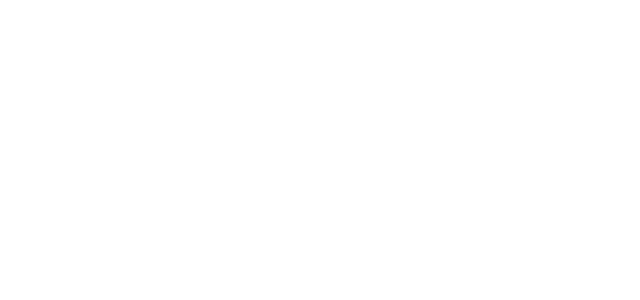
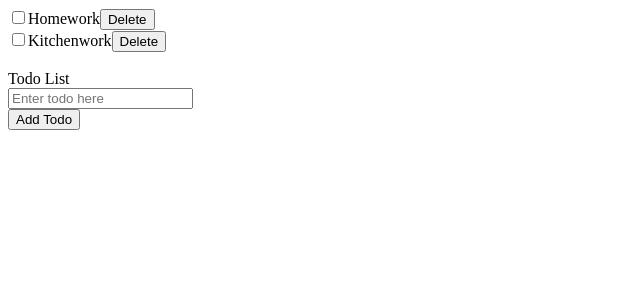
Before and after one commit to thomaserdmenger/simple-todo-list-react, a React (Vite) app: page / in a window 1280 px wide. Shown: the top 300 px of the page, without its empty margins (0-640 px from the left). Built offline with nearby package versions, Linux system fonts and the light colour scheme.

Commit message:
Add basic structure for todo list

```diff
--- a/src/App.jsx
+++ b/src/App.jsx
@@ -1,3 +1,33 @@
+import * as React from "react";
+
 export default function App() {
-  return null;
+  const [todos, setTodos] = React.useState([
+    { id: crypto.randomUUID(), name: "Homework" },
+    { id: crypto.randomUUID(), name: "Kitchenwork" },
+  ]);
+
+  return (
+    <main>
+      <div>
+        {todos != null &&
+          todos.map((todo) => {
+            return (
+              <div key={todo.id}>
+                <input type="checkbox" />
+                {todo.name}
+                <button>Delete</button>
+              </div>
+            );
+          })}
+      </div>
+      <br />
+      <form>
+        <label>Todo List</label>
+        <br />
+        <input type="text" placeholder="Enter todo here" />
+        <br />
+        <button type="submit">Add Todo</button>
+      </form>
+    </main>
+  );
 }
```
